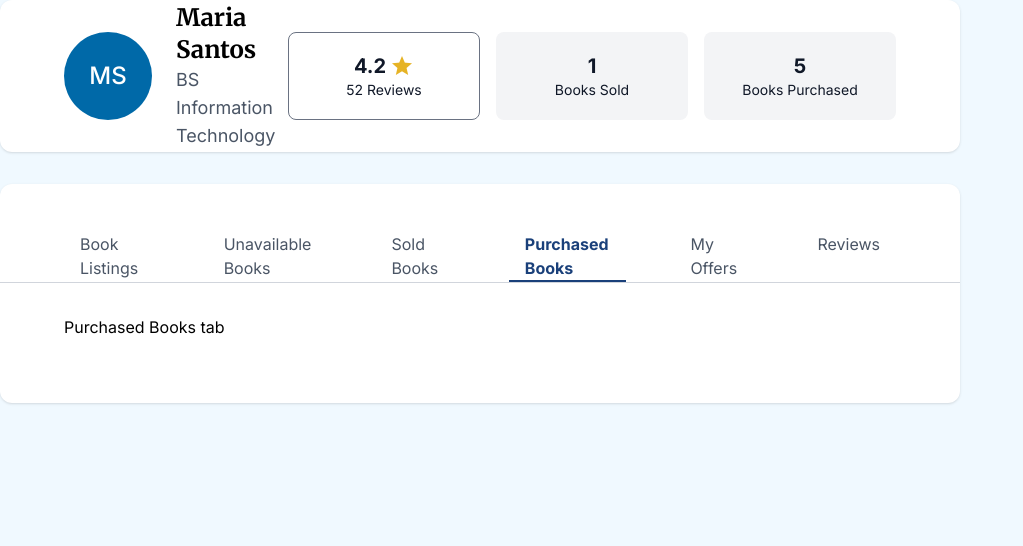
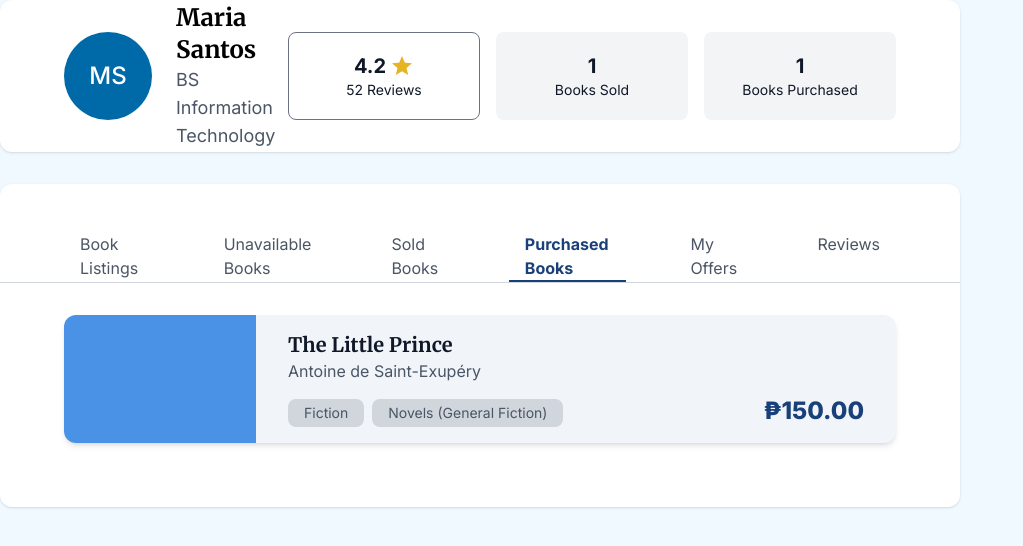
Before and after one commit to lnajarila/ateneo-lithub, a React (Vite) app: page /user/1 in a window 1280 px wide. Both pictures are taken after a click on the item "Purchased Books". Shown: the top 546 px of the page, without its empty margins (0-1023 px from the left). Built offline with nearby package versions, Linux system fonts and the light colour scheme.

Commit message:
feature(profile): Display purchased books

```diff
--- a/src/pages/profile/Profile.jsx
+++ b/src/pages/profile/Profile.jsx
@@ -56,7 +56,7 @@ function Profile() {
           { profileTabIndex == 0 && <BookListings userId={userId} listingStatus={'Available'} />}
           { profileTabIndex == 1 && <BookListings userId={userId} listingStatus={'Unavailable'} />}
           { profileTabIndex == 2 && <BookListings userId={userId} listingStatus={'Sold'} />}
-          { profileTabIndex == 3 && <PurchasedBooks />}
+          { profileTabIndex == 3 && <PurchasedBooks userId={userId} />}
           { profileTabIndex == 4 && <MyOffers />}
           { profileTabIndex == 5 && <Reviews />}
         </section>
--- a/src/pages/profile/PurchasedBooks.jsx
+++ b/src/pages/profile/PurchasedBooks.jsx
@@ -1,8 +1,36 @@
-import React from 'react';
+/**
+ * Author: Lurd Synell B. Najarila
+ * Description: Component that fetches purchased books and displays in a list.
+ */
 
-function PurchasedBooks() {
+import { useContext } from 'react';
+import { PurchaseContext } from '../../context/PurchaseContext.jsx';
+import { ListingContext } from '../../context/ListingContext.jsx';
+import ProfileListing from '../../widgets/ProfileListing.jsx';
+
+function PurchasedBooks({ userId }) {
+  const { getPurchasesByBuyerId } = useContext(PurchaseContext);
+  const { getListingById } = useContext(ListingContext);
+  const purchases = getPurchasesByBuyerId(parseInt(userId));
+
+  if (purchases.length <= 0) {
+    return (
+      <p className='text-center italic'>No purchases found.</p>
+    );
+  }
+
   return (
-    <p>Purchased Books tab</p>
+    <ul>
+      {purchases.map((purchase) => {
+        const listing = getListingById(purchase.listingId);
+
+        return (
+          <li key={purchase.id} className='mb-6 last:mb-0'>
+            <ProfileListing listing={listing} listingStatus={'Available'} />
+          </li>
+        );
+      })}
+    </ul>
   );
 }
 
--- a/src/widgets/ProfileCard.jsx
+++ b/src/widgets/ProfileCard.jsx
@@ -6,13 +6,16 @@
 import { useContext } from 'react';
 import { UserContext } from '../context/UserContext.jsx';
 import { ListingContext } from '../context/ListingContext.jsx';
+import { PurchaseContext } from '../context/PurchaseContext.jsx';
 import Card from '../components/Card.jsx';
 
 function ProfileCard({ userId }) {
   const { getUserById } = useContext(UserContext);
   const { getListingsByUserId } = useContext(ListingContext);
+  const { getPurchasesByBuyerId } = useContext(PurchaseContext);
   const user = getUserById(parseInt(userId));
   const listings = getListingsByUserId(parseInt(userId), 'Sold');
+  const purchases = getPurchasesByBuyerId(parseInt(userId));
 
   return (
     <Card elevation={1}>
@@ -52,7 +55,7 @@ function ProfileCard({ userId }) {
               {/* Books Sold */}
               <div className='flex flex-col-reverse justify-center items-center w-48 py-4 rounded-lg bg-gray-100'>
                 <dt className='text-sm text-gray-900'>Books Purchased</dt>
-                <dd className='text-xl font-bold text-gray-900'>5</dd>
+                <dd className='text-xl font-bold text-gray-900'>{purchases.length}</dd>
               </div>
             </dl>
           </aside>
```
